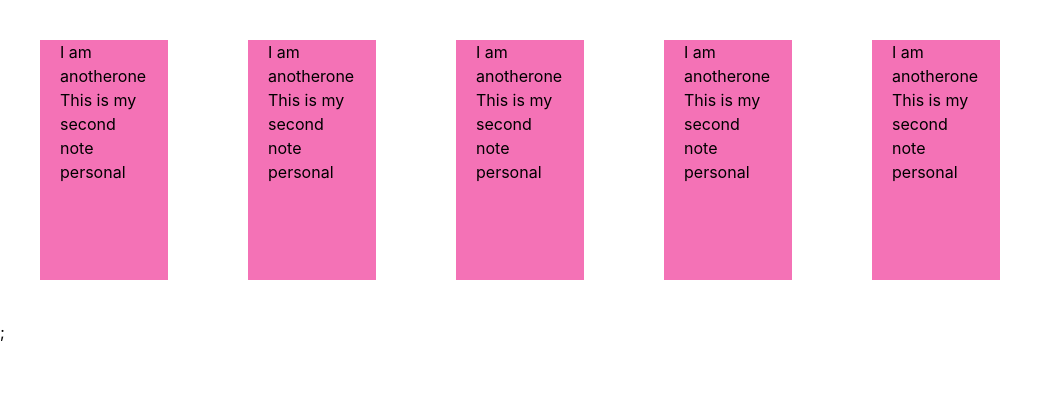
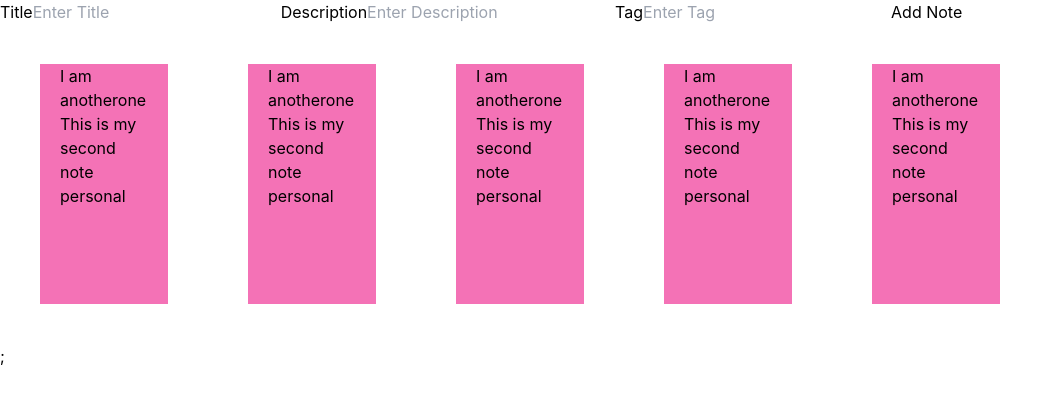
Before and after one commit to Manishr345/NOTECRAFT, a React (Create React App) app: page / in a window 1280 px wide. Shown: the top 400 px of the page, without its empty margins (0-1063 px from the left). Built offline with nearby package versions, Linux system fonts and the light colour scheme.

Commit message:
Created a component to add notes in the server side

```diff
--- /dev/null
+++ b/src/Components/AddNote.js
@@ -0,0 +1,26 @@
+import React, { useState } from 'react';
+import { useContext } from 'react';
+import NoteContext from '../Contexts/Note/NoteContext';
+
+export default function AddNote() {
+    const context = useContext(NoteContext);
+    const {addNote} = context;
+    const [newNote, setNewNote] = useState({title: '', description: '', tag: ''})
+    const clickSubmit = () => {
+        addNote(newNote.title, newNote.description, newNote.tag);
+    }
+    const change = (e) => {
+        setNewNote({...newNote, [e.target.name]: e.target.value});
+    }
+  return (
+    <div>
+      <label for='title'>Title</label>
+      <input type='text' id='title' name='title' placeholder='Enter Title' onChange={change}/>
+      <label for='description'>Description</label>
+      <input type='description' id='description' name='description' placeholder='Enter Description' onChange={change}/>
+      <label for='tag'>Tag</label>
+      <input type='tag' id='tag' name='tag' placeholder='Enter Tag' onChange={change}/>
+      <button onClick={clickSubmit}>Add Note</button>
+    </div>
+  )
+}
--- a/src/Components/Home.js
+++ b/src/Components/Home.js
@@ -1,9 +1,11 @@
 import React from 'react';
 import Note from './Note';
+import AddNote from './AddNote';
 
 export default function Home() {
   return (
     <div>
+      <AddNote/>
       <Note/>
     </div>
   )
--- a/src/Contexts/Note/NoteState.js
+++ b/src/Contexts/Note/NoteState.js
@@ -49,8 +49,20 @@ const NoteState = (props) => {
             "__v": 0
           }
     ])
+    const addNote = (title, description, tag) => {
+      let newNote = {
+        "_id": "6j723f6cfbb66b3c252d13f90d",
+        "user": "672e138233f278ecd6991b2f",
+        "title": title,
+        "description": description,
+        "tag": tag,
+        "date": "2024-11-09T14:08:59.629Z",
+        "__v": 0
+      }
+      setNote(note.concat(newNote))
+    }
     return (
-        <NoteContext.Provider value={{note, setNote}}>
+        <NoteContext.Provider value={{note, setNote, addNote}}>
             {props.children};
         </NoteContext.Provider>
     )
```
